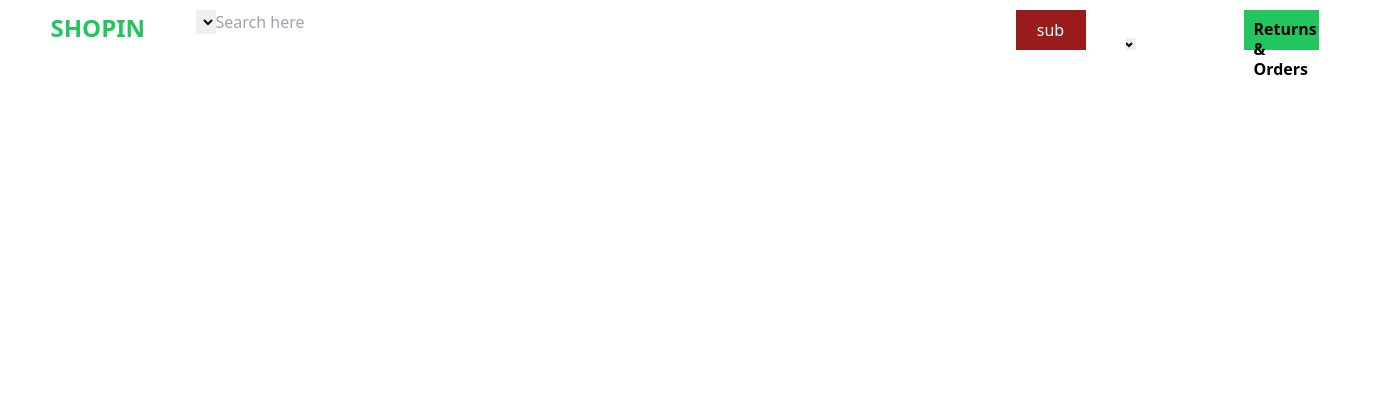
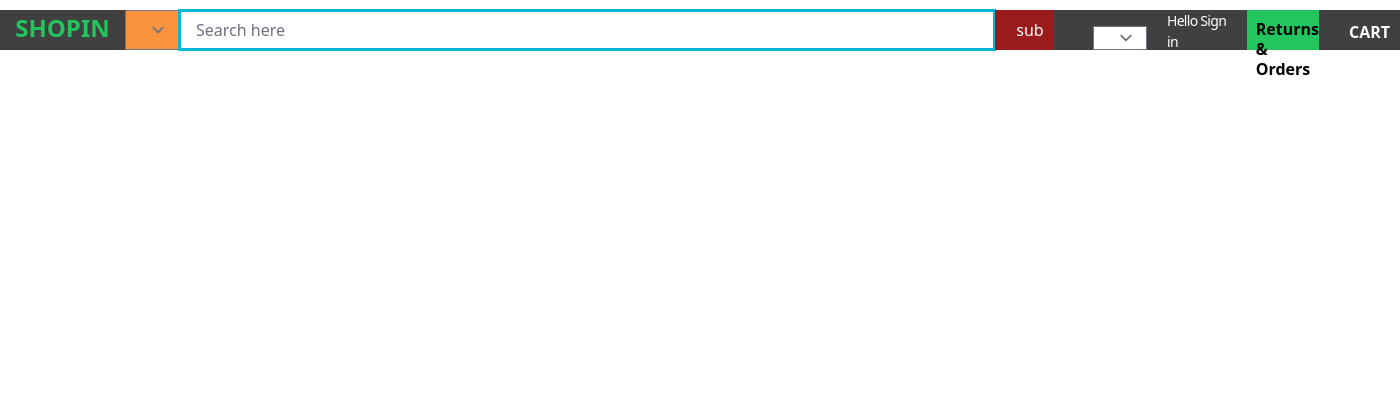
Before and after one commit to CoDedArch/Shopin-Backend, a Django app: template templates/base/base.html in a window 1400 px wide. Shown: the top 420 px of the page. Run offline with Django 4.2, Linux system fonts and the light colour scheme; the template is opened without the code that fills it, so the values that code supplies are empty; style sheets or scripts are compiled from the project's sources; some libraries are stand-ins or nearby versions.

Commit message:
make changes to base structure to apply tailwind css classes

```diff
--- a/templates/base/base.html
+++ b/templates/base/base.html
@@ -1,11 +1,11 @@
-{% load static tailwind_tags %}
+{%load static%}
 <!DOCTYPE html>
 <html lang="en">
 <head>
     <meta charset="UTF-8">
     <meta name="viewport" content="width=device-width, initial-scale=1.0">
     <title>{% block title %} {% endblock title%}</title>
-    {% tailwind_css %}
+    <link rel="stylesheet" href="{%static 'css/tailwind.css'%}">
 </head>
 <body class="flex flex-col min-h-[100vh]">
     <!-- group the interface into sections -->
@@ -18,17 +18,17 @@
             <span class=" font-bold text-2xl text-green-500"> SHOPIN </span>
         </div>
         <div class="bg-brown-400 xl:w-[58rem] md:w-[40em] h-[40px]
-        flex w-[22em] sm:w-[30em]"
+        flex w-[22em] sm:w-[30em] justify-between"
         id="search-area">
             <!-- following strictly the design -->
             <!-- <div class="bg-black-400" id="sm-container">hi</div>
             <div class="bg-black-400" id="xl-container">hi</div> -->
             <div id="hold-category-selector">
-                <select name="all_categories" id="categorie_list"></select>
+                <select class="h-[40px] w-[40px] bg-orange-400" name="all_categories" id="categorie_list"></select>
             </div>
             <div>
                 <form action="" id="form">
-                    <input class="xl:w-[50rem] md:w-[28rem] w-[15em] sm:w-[21.6em] p-none" placeholder="Search here" type="search" name="q" id="query">
+                    <input class="xl:w-[51rem] md:w-[28rem] w-[15em] sm:w-[21.6em] p-4 h-[40px] outline outline-cyan-500" placeholder="Search here" type="search" name="q" id="query">
                 </form>
             </div>
             <div id="hold-search-btn">
@@ -40,12 +40,12 @@
             <!-- three divs -->
             <div class="flex bg-inherit xl:basis-1/5 items-end place
             hover:outline hover:outline-white hover:outline-1">
-                <select class="xl:h-[12px] xl:w-[10px] ml-[40px] hover:cursor-pointer" name="language" id="language-country">
+                <select class="xl:h-[1.5em] xl:w-[2.8em] ml-[40px] hover:cursor-pointer" name="language" id="language-country">
                     <option value="EN">EN</option>
                 </select>
             </div>
             <div class="bg-inherit xl:basis-1/5 pb-[4px] hover:outline hover:outline-white hover:outline-1 hover:underline text-white hover:cursor-pointer leading-tight">
-                <p class="leading-tight">
+                <p class="leading-tight pb-1">
                     <span class="tracking-tighter text-sm">Hello Sign in</span>
                     <span class="tracking-tighter leading-normal font-semibold">
                         Account and list
```
